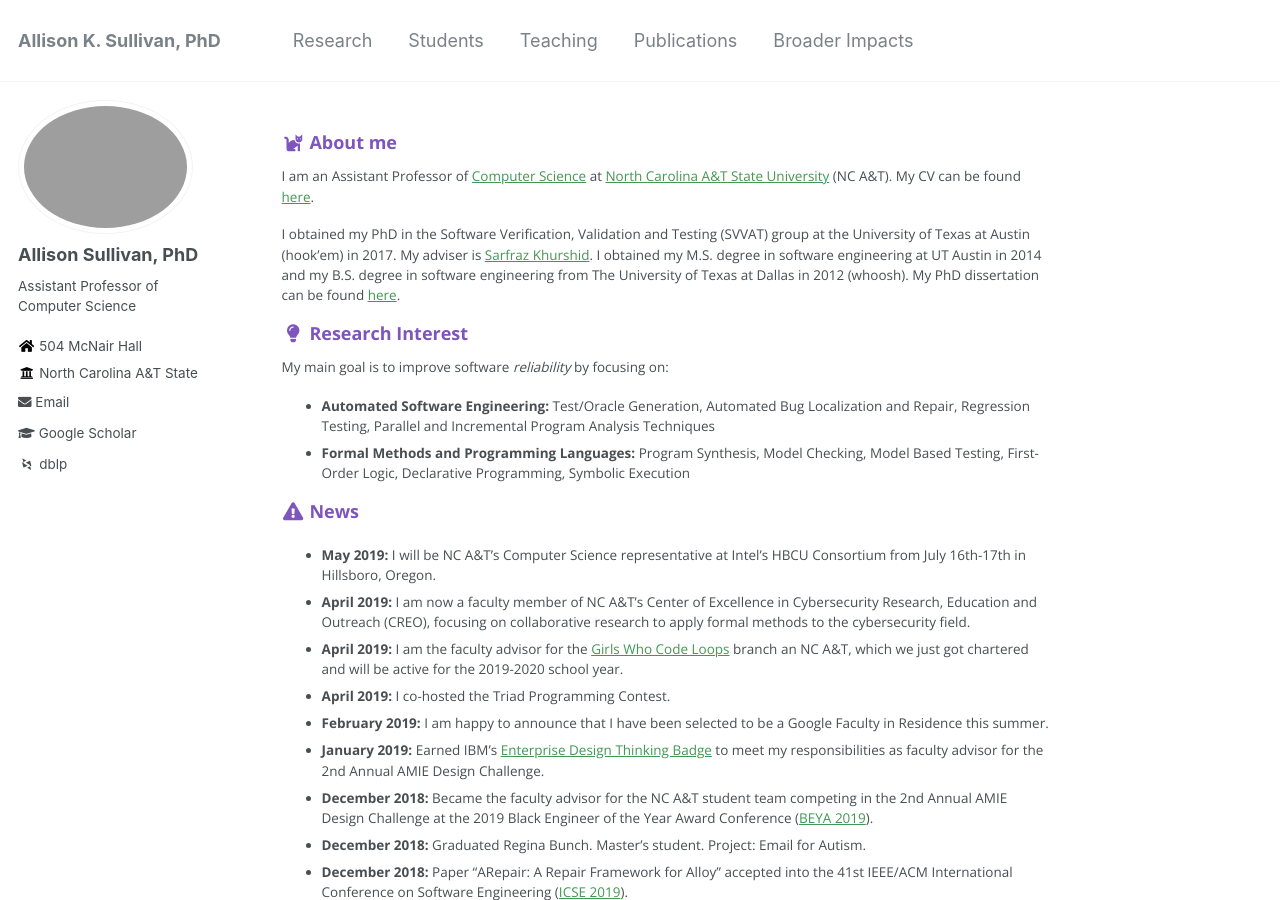
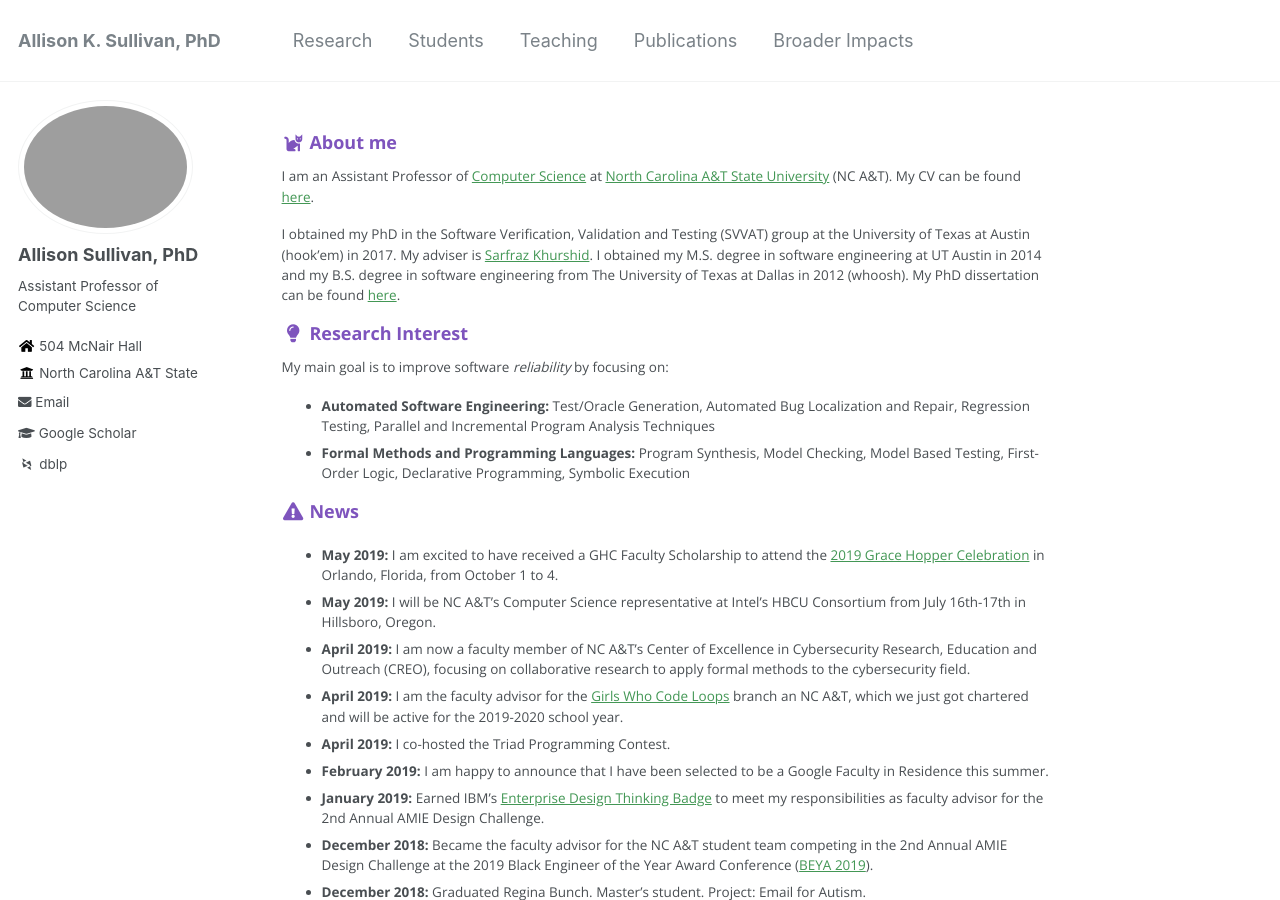
Before and after one commit to Allisonius/allisonius.github.io, a Jekyll site: the page built from _pages/about.md, in a window 1280 px wide and 900 px high. Built offline with Jekyll 4.4.1, drawn with Linux system fonts in a browser that asks for light colours; some web fonts are replaced.

Commit message:
Update about.md

```diff
--- a/_pages/about.md
+++ b/_pages/about.md
@@ -21,6 +21,7 @@ My main goal is to improve software _reliability_ by focusing on:
   * **Formal Methods and Programming Languages:** Program Synthesis, Model Checking, Model Based Testing, First-Order Logic, Declarative Programming, Symbolic Execution
 
 ### <i class="fa fa-fw fa-exclamation-triangle" aria-hidden="true"></i> News
+ * **May 2019:** I am excited to have received a GHC Faculty Scholarship to attend the [2019 Grace Hopper Celebration](https://ghc.anitab.org/) in Orlando, Florida, from October 1 to 4.
  * **May 2019:** I will be NC A&T's Computer Science representative at Intel's HBCU Consortium from July 16th-17th in Hillsboro, Oregon.
  * **April 2019:** I am now a faculty member of NC A&T's Center of Excellence in Cybersecurity Research, Education and Outreach (CREO), focusing on collaborative research to apply formal methods to the cybersecurity field.
  * **April 2019:** I am the faculty advisor for the [Girls Who Code Loops](https://girlswhocode.com/collegeloops/) branch an NC A&T, which we just got chartered and will be active for the 2019-2020 school year.
```
